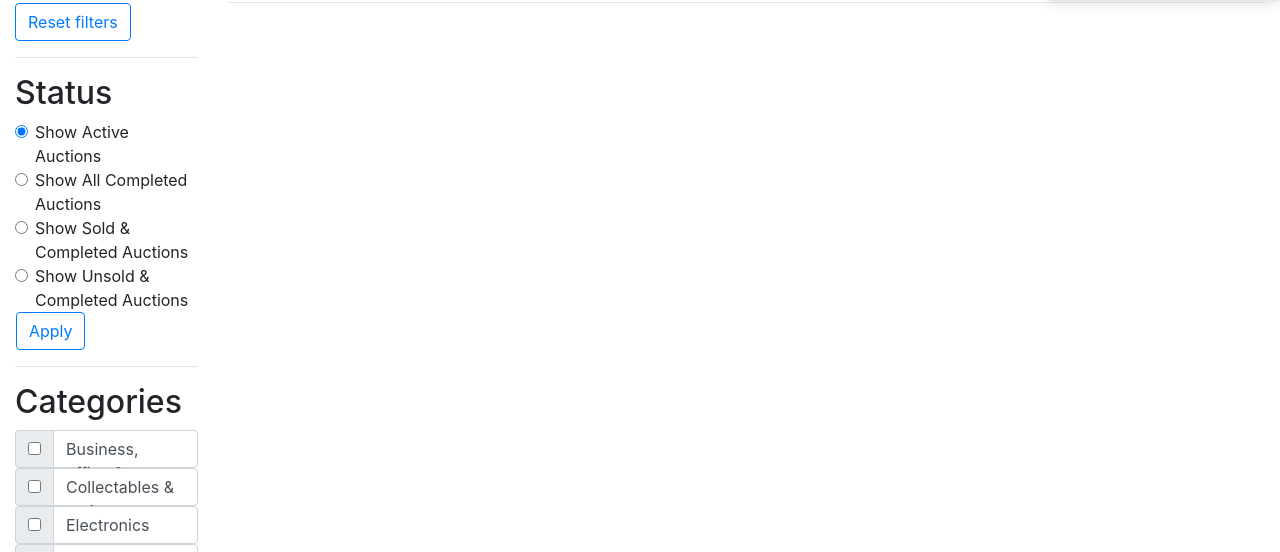
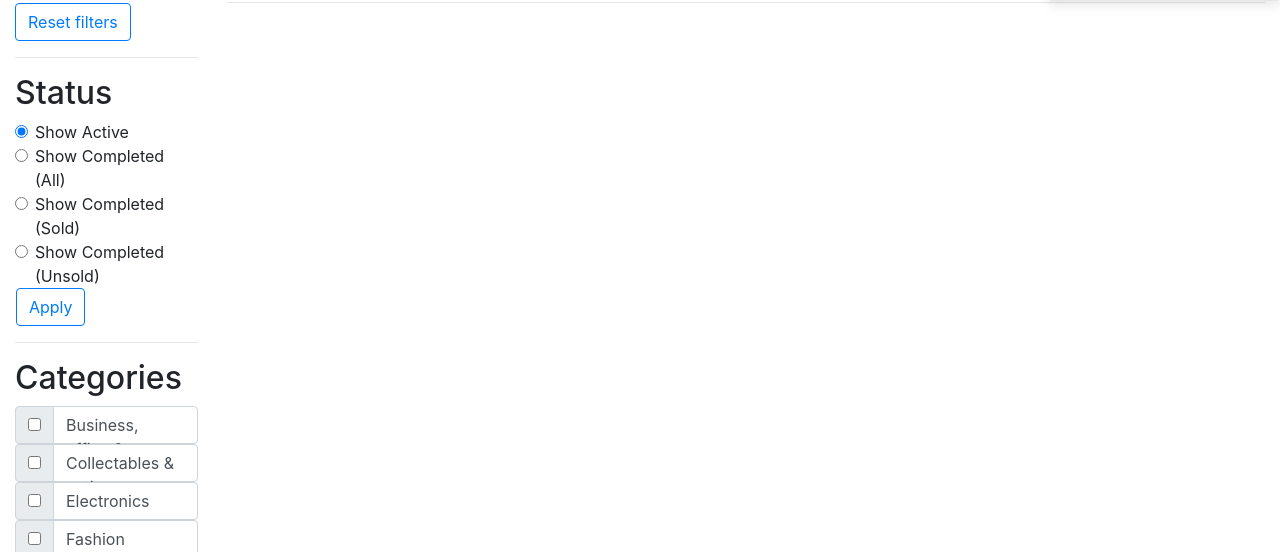
Before and after one commit to mattljones/freeBay, a PHP site: page / in a window 1280 px wide. Shown: the part 377-929 px from the top of the page. Run offline with PHP 8.4, Linux system fonts and the light colour scheme; data comes from the database, SQL or seed files in the repository; data that the repository does not hold is empty; some libraries are stand-ins or nearby versions.

Commit message:
Price formatting and little fixes

```diff
--- a/index.php
+++ b/index.php
@@ -79,19 +79,19 @@
       <div class="form-group" style="margin-bottom: 1rem">
         <div class="form-check">
           <input class="form-check-input" type="radio" value="checkActive" id="showActive1" name="checkedStatus[]" <?php echo $activeChecked1 ?>>
-          <label class="form-check-label" for="showActive1">Show Active Auctions</label>
+          <label class="form-check-label" for="showActive1">Show Active</label>
         </div>
         <div class="form-check">
           <input class="form-check-input" type="radio" value="checkAllCompleted" id="showCompleted3" name="checkedStatus[]" <?php echo $allCompletedChecked ?>>
-          <label class="form-check-label" for="showCompleted3">Show All Completed Auctions</label>
+          <label class="form-check-label" for="showCompleted3">Show Completed (All)</label>
         </div>
         <div class="form-check">
           <input class="form-check-input" type="radio" value="checkSoldCompleted" id="showCompleted1" name="checkedStatus[]" <?php echo $soldCompletedChecked ?>>
-          <label class="form-check-label" for="showCompleted1">Show Sold & Completed Auctions</label>
+          <label class="form-check-label" for="showCompleted1">Show Completed (Sold)</label>
         </div>
         <div class="form-check">
           <input class="form-check-input" type="radio" value="checkUnsoldCompleted" id="showCompleted2" name="checkedStatus[]" <?php echo $unSoldCompletedChecked ?>>
-          <label class="form-check-label" for="showCompleted2">Show Unsold & Completed Auctions</label>
+          <label class="form-check-label" for="showCompleted2">Show Completed (Unsold)</label>
         </div>
         <button type="submit" class="btn btn-outline-primary" style="margin-left: 0.5%">Apply</button>
       </div>
@@ -366,7 +366,7 @@
           <div class="card-footer <?php echo $cardStatusFormat ?>">
             <div class="buy d-flex justify-content-between align-items-center">
               <div class="price text-success">
-                <h5 class="mt-4">£<?= $productCurrentPrice ?></h5>
+                <h5 class="mt-4">£<?= number_format($productCurrentPrice,2) ?></h5>
               </div>
               <a href="listing.php?auctionID=<?= $productID ?>" type="submit" class="btn btn-outline-primary text-center">View Item</a>
               <!--<a href="#" class="btn btn-danger mt-3"><i class="fas fa-shopping-cart"></i> View Item</a>-->
```
